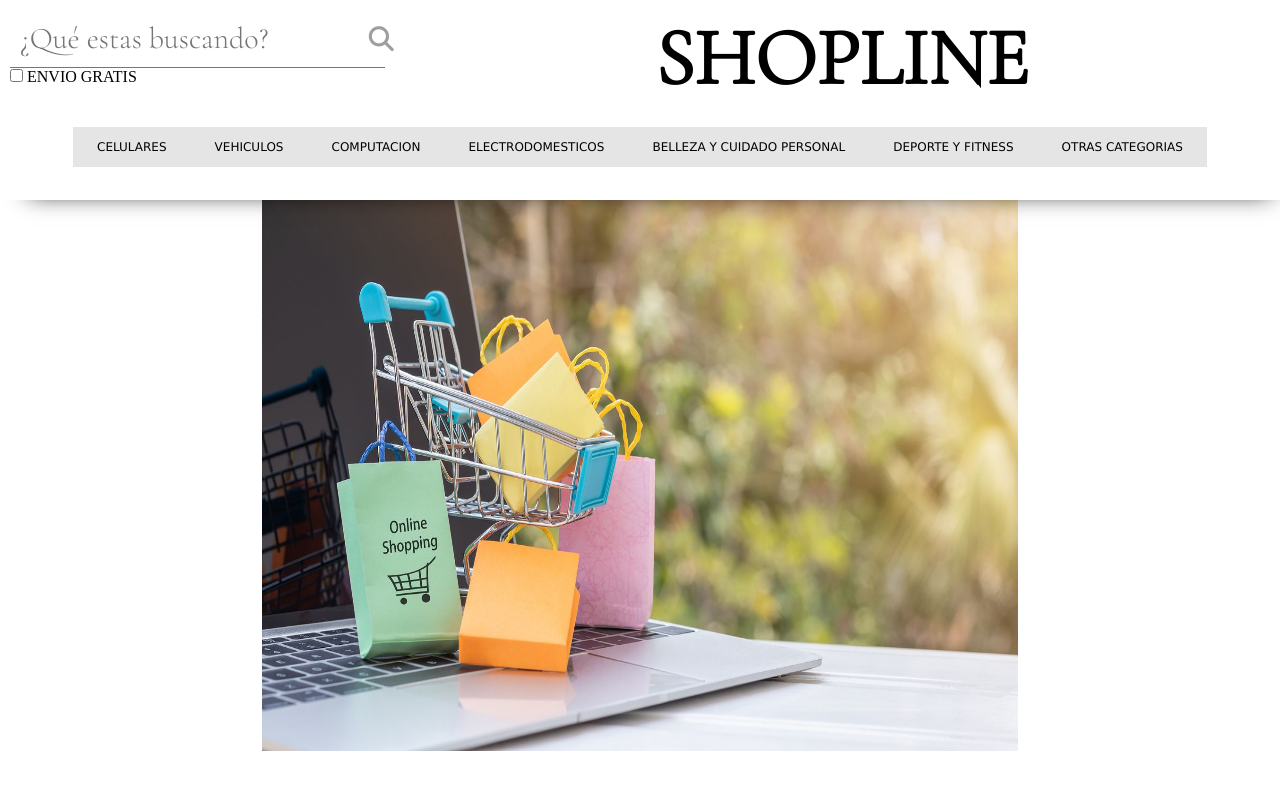
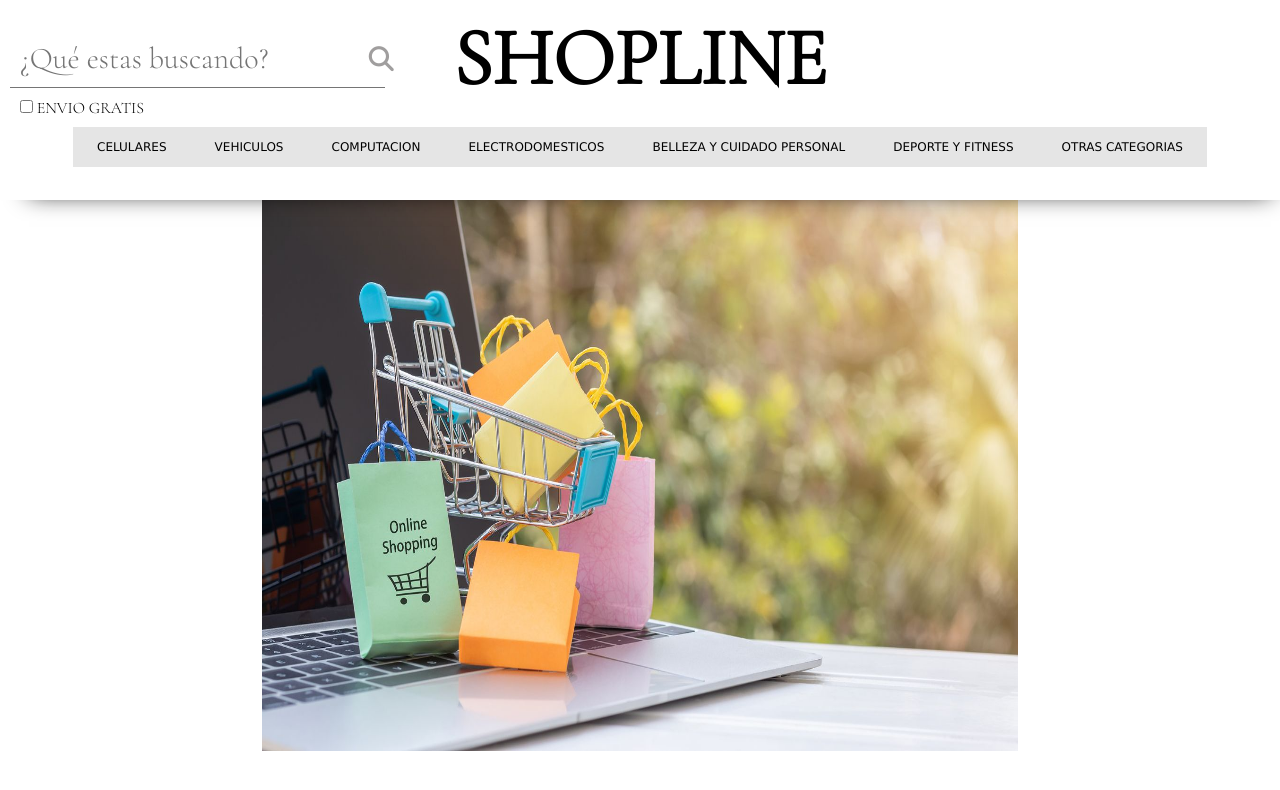
Before and after one commit to ceciliarr/Buscador, a website: page index.html in a window 1280 px wide. Shown: the top 790 px of the page. Drawn offline with nearby package versions, Linux system fonts and the light colour scheme; a web font is replaced by a local one.

Commit message:
posiciones botones y titulo

```diff
--- a/style/style.scss
+++ b/style/style.scss
@@ -75,26 +75,31 @@ header {
 }
 
 .encabezado {
-    display: flex;
     margin-bottom: 20px;
 }
 
 h1 {
     font-size: 80px;
     margin: 0px;
-    flex-grow: 2;
     text-align: center;
     font-family: $tipografia-principal;
 }
 
-.formEncabezado {
+.form-encabezado {
     margin-top: 20px;
     position: absolute;
+    label {
+        @include botonDeBusqueda($font-size: 16px);
+        border: none;
+        position: relative;
+        top: 10px
+    }
 }
 
 #buscador {
-    @include botonDeBusqueda()
+    @include botonDeBusqueda();
 }
+
 
 .fa-search {
     color: #a09e9e;
```
Also changed, not shown: style/style.css, 1 other file.
